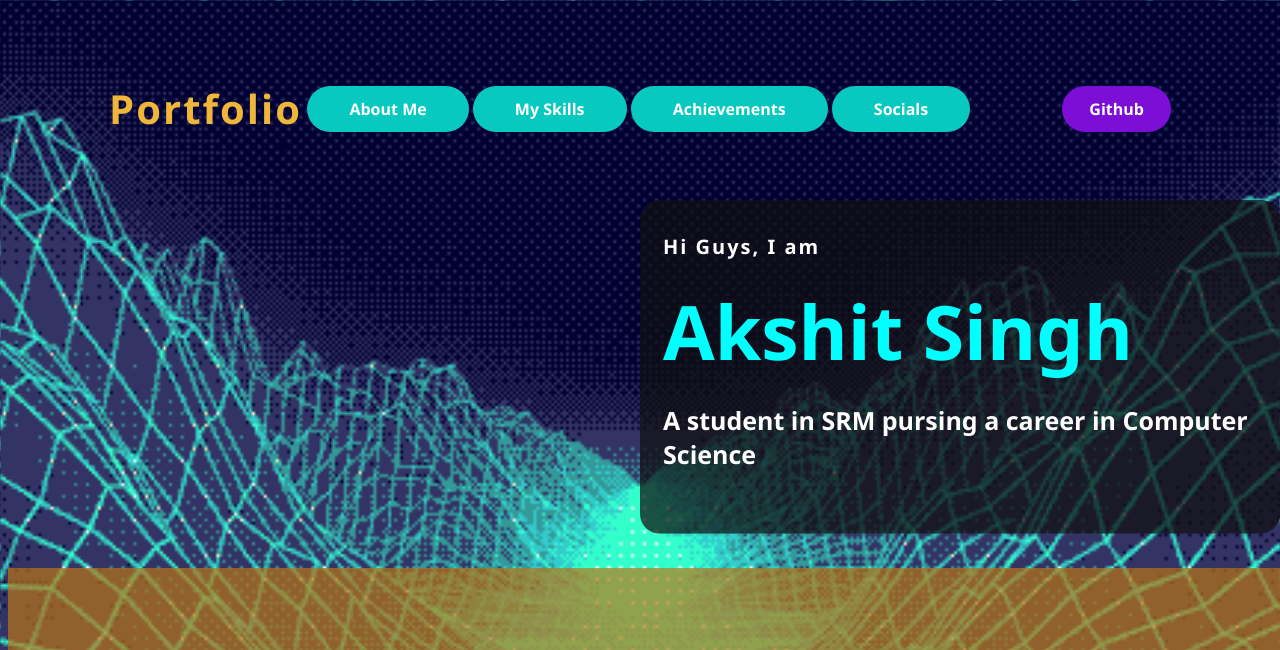
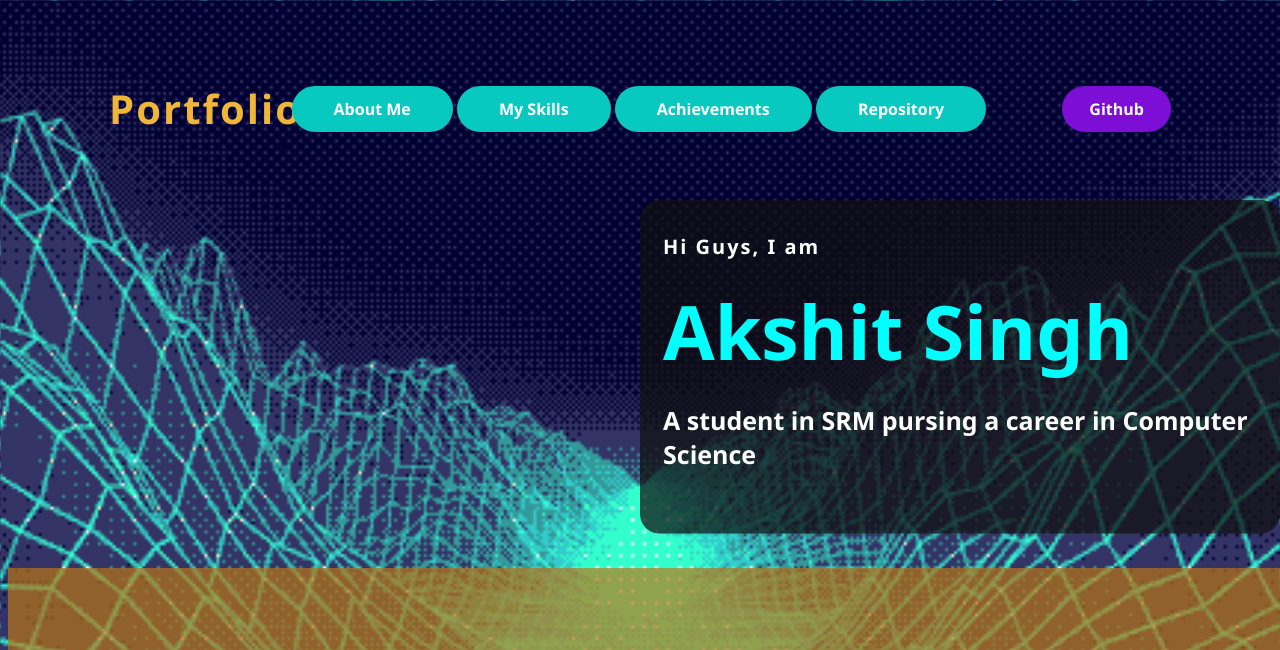
Before and after one commit to AkshitSingh1/portfolio.github.io, a plain HTML site: page index.html in a window 1280 px wide. Shown: the top 650 px of the page. Drawn offline with Linux system fonts and the light colour scheme.

Commit message:
Update index.html

```diff
--- a/index.html
+++ b/index.html
@@ -15,7 +15,7 @@
                 <li><a href="#about-me">About me</a></li>
                 <li><a href="#skills">My Skills</a></li>
                 <li><a href="https://www.youtube.com/watch?v=YA1wQ8ZDyfQ&ab_channel=Gametamer">Achievements</a></li>
-                <li><a href="#socials">Socials</a></li>
+                <li><a href="#https://github.com/AkshitSingh1/portfolio.github.io">Repository</a></li>
             </ul>
             <a href="https://github.com/AkshitSingh1" target="_blank" class="btn">Github</a>
         </nav>
```
